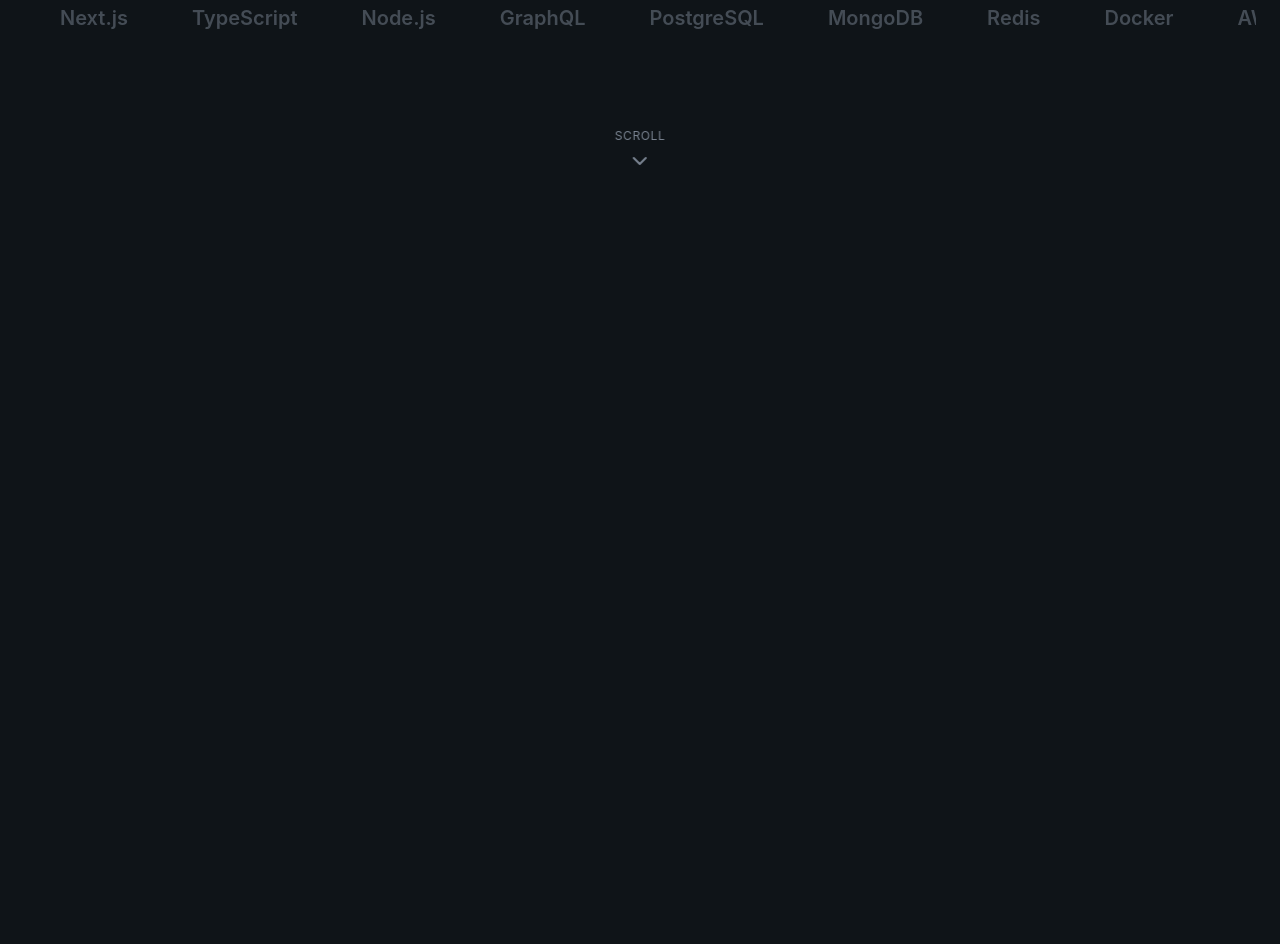
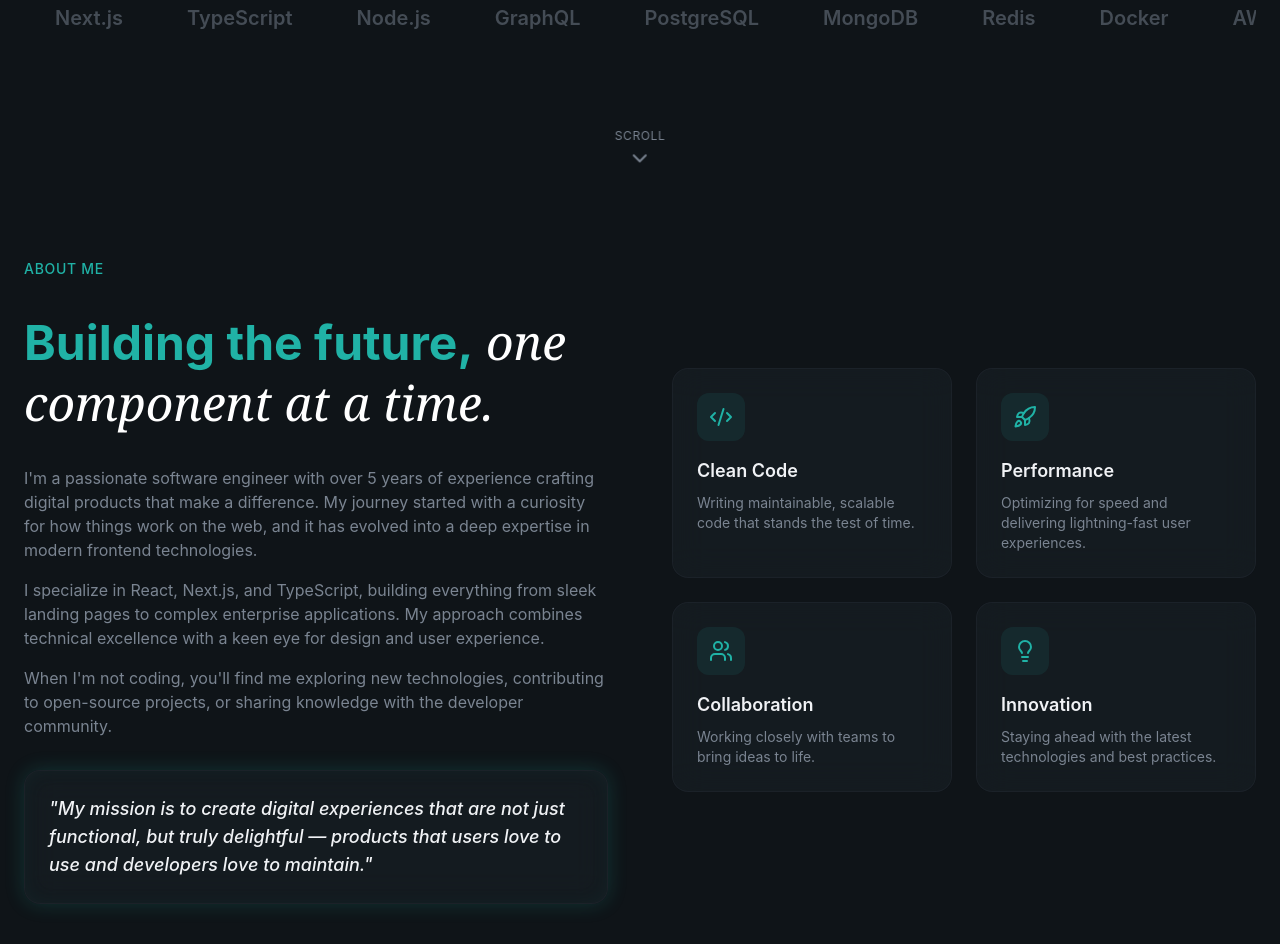
Before and after one commit to sajjannnn/PersonalPortfolio, a React (Vite) app: page / in a window 1280 px wide. Shown: the part 960-1904 px from the top of the page. Before the commit the page ends 1136 px from the top, so only its background shows below. Built offline with nearby package versions, Linux system fonts and the light colour scheme.

Commit message:
enhance About section with highlights and detailed description; update App component to include About

```diff
--- a/src/App.tsx
+++ b/src/App.tsx
@@ -1,5 +1,6 @@
 import Navbar from "@/layout/Navbar";
 import Hero from "@/sections/Hero";
+import About from "./sections/About";
 
 function App() {
   return (
@@ -7,7 +8,7 @@
       <Navbar />
       <main>
         <Hero />
-
+        <About />
       </main>
     </div>
   );
--- a/src/index.css
+++ b/src/index.css
@@ -55,7 +55,8 @@
     text-shadow: 0 0 30px color-mix(in srgb, var(--color-primary) 50%, transparent);
   }
   .glow-border {
-    text-shadow: 0 0 20px color-mix(in srgb, var(--color-primary) 20%, transparent) inset 0 0 20px color-mix(in srgb, var(--color-primary) 5%, transparent);
+    box-shadow: 0 0 20px color-mix(in srgb, var(--color-primary) 20%, transparent),
+          inset 0 0 20px color-mix(in srgb, var(--color-primary) 5%, transparent);
   }
 }
 
--- a/src/sections/About.tsx
+++ b/src/sections/About.tsx
@@ -1,8 +1,70 @@
+import { Code2, Lightbulb, Rocket, Users } from "lucide-react";
 
+const highlights = [
+  {
+    icon: Code2,
+    title: "Clean Code",
+    description: "Writing maintainable, scalable code that stands the test of time.",
+  },
+  {
+    icon: Rocket,
+    title: "Performance",
+    description: "Optimizing for speed and delivering lightning-fast user experiences.",
+  },
+  {
+    icon: Users,
+    title: "Collaboration",
+    description: "Working closely with teams to bring ideas to life.",
+  },
+  {
+    icon: Lightbulb,
+    title: "Innovation",
+    description: "Staying ahead with the latest technologies and best practices.",
+  },
+];
 const About = () => {
   return (
-    <section></section>
-  )
-}
+    <section id="about" className="py-32 relative overflow-hidden">
+      <div className="container mx-auto px-6 relative z-10">
+        <div className="grid lg: grid-cols-2 gap-16 items-center">
+          {/* Left column */}
+          <div className="space-y-8">
+            <div className="animate-fade-in">
+              <span className="text-secondary-foreground text-sm font-medium tracking-wider uppercase">About Me</span>
+            </div>
+            <h2 className="text-4xl md:text-5xl leading-tight font-bold animate-fade-in animation-delay-100 text-secondary-foreground">
+              Building the future,
+              <span className="font-serif italic font-normal text-white"> one component at a time.</span>
+            </h2>
+            <div className="space-y-4 text-muted-foreground">
+              <p>
+                I'm a passionate software engineer with over 5 years of experience crafting digital products that make a difference. My journey started with a curiosity for how things work on the web, and it has evolved into a deep expertise in
+                modern frontend technologies.
+              </p>
+              <p>I specialize in React, Next.js, and TypeScript, building everything from sleek landing pages to complex enterprise applications. My approach combines technical excellence with a keen eye for design and user experience.</p>
+              <p>When I'm not coding, you'll find me exploring new technologies, contributing to open-source projects, or sharing knowledge with the developer community.</p>
+            </div>
+            <div className="glass rounded-2xl p-6 glow-border animate-fade-in">
+              <p className="text-lg font-medium italic text-foreground">"My mission is to create digital experiences that are not just functional, but truly delightful — products that users love to use and developers love to maintain."</p>
+            </div>
+          </div>
 
-export default About
+          {/* RIght Column */}
+          <div className="sm:grid grid-cols-2 gap-6">
+            {highlights.map((highlight, idx) => (
+              <div key={idx} className="glass p-6 rounded-2xl animate-fade-in">
+                <div className="w-12 h-12 bg-primary/10 flex items-center justify-center rounded-xl mb-4 hover:bg-primary/20">
+                  <highlight.icon className="w-6 h-6 text-primary" />
+                </div>
+                <h3 className="text-lg font-semibold mb-2">{highlight.title}</h3>
+                <p className="text-muted-foreground text-sm">{highlight.description}</p>
+              </div>
+            ))}
+          </div>
+        </div>
+      </div>
+    </section>
+  );
+};
+
+export default About;
```
